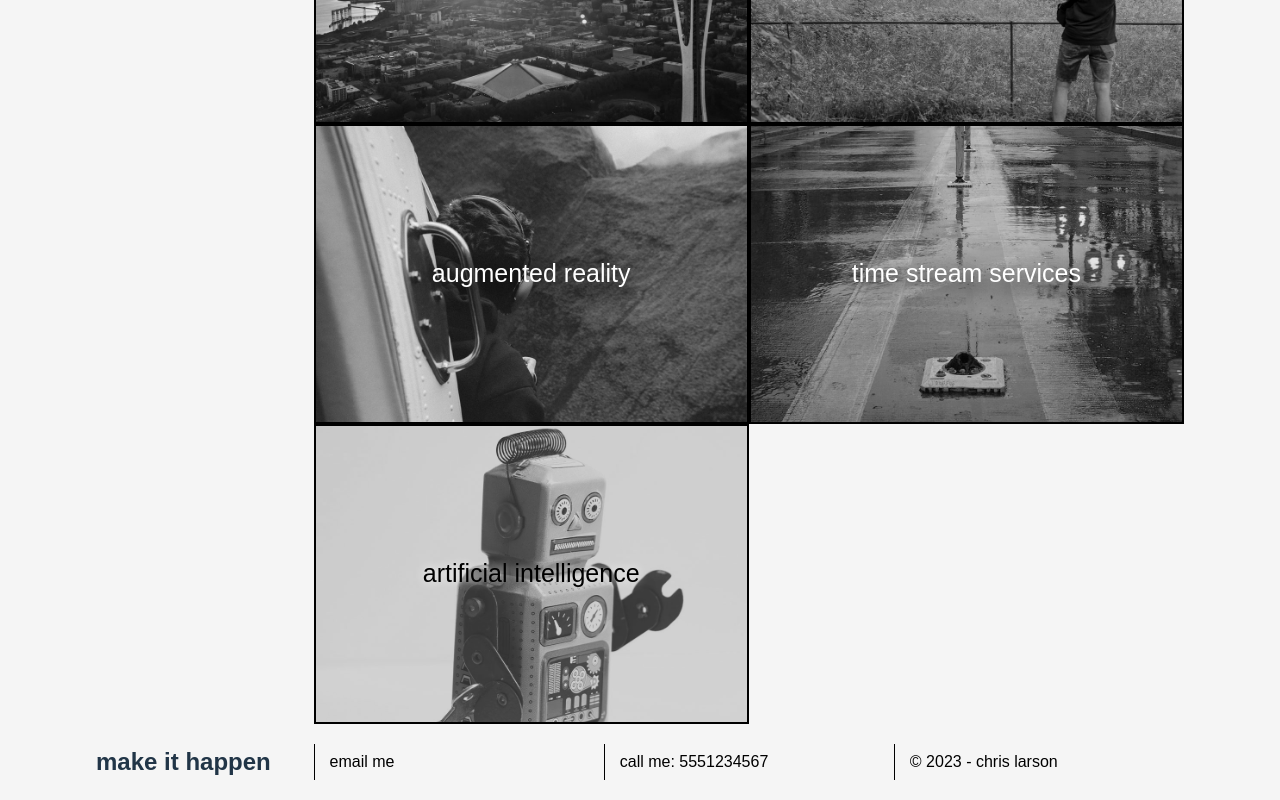
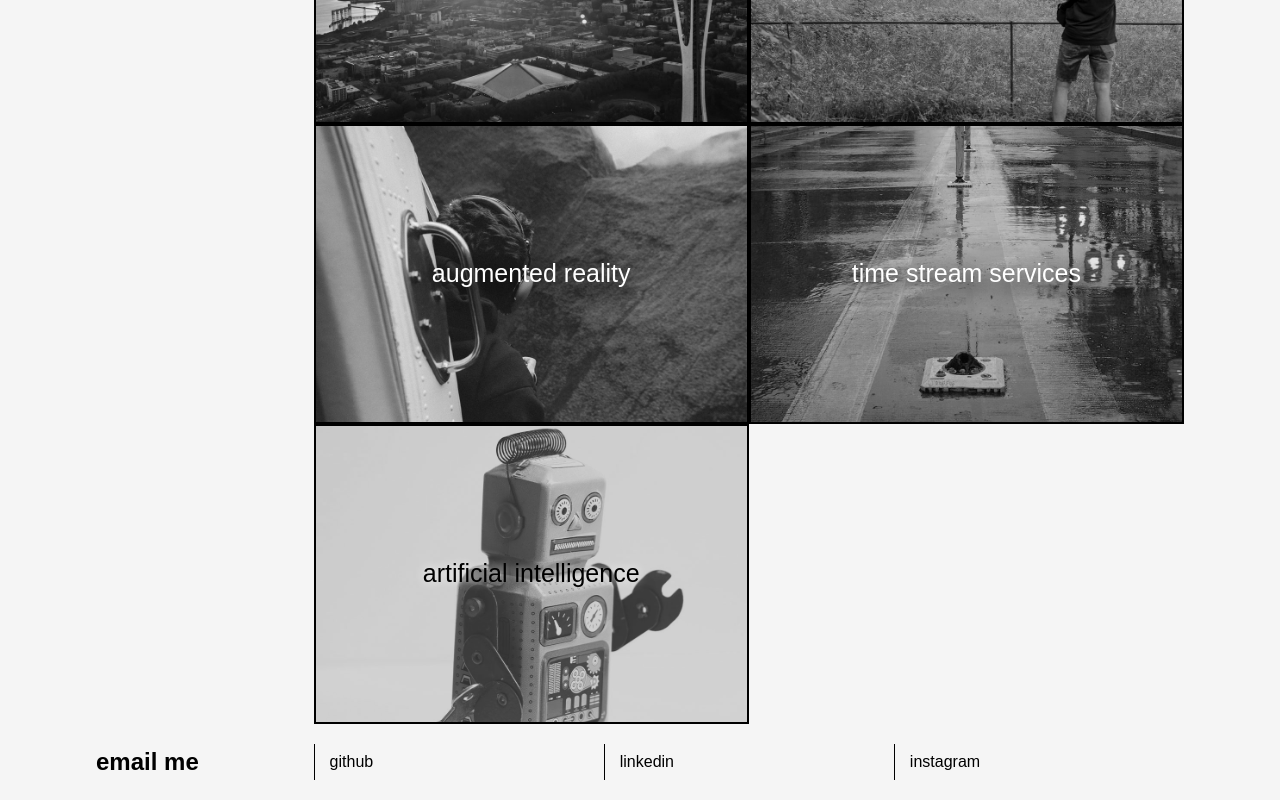
Before and after one commit to chlarson74/react-portfolio, a React (Vite) app: page / in a window 1280 px wide. Shown: the part 1245-2045 px from the top of the page. Built offline with nearby package versions, Linux system fonts and the light colour scheme.

Commit message:
updated footer links

```diff
--- a/src/App.css
+++ b/src/App.css
@@ -47,11 +47,13 @@ aside {
 aside p {
   margin:20px 20px 20px 0;
 }
+footer a h2,
 aside a {
   text-decoration: none;
   font-weight: bold;
   color:black;
 }
+footer a h2:hover,
 aside a:hover {
   color:darkblue;
 }
--- a/src/components/Footer.jsx
+++ b/src/components/Footer.jsx
@@ -4,11 +4,11 @@ import React from 'react';
 function Footer() {
   return (
         <footer id="contact">
-        <h2>make it happen</h2>
+        <a href="mailto:emailaddress@contact.info"><h2>email me</h2></a>
         <nav>
-            <a href="mailto:emailaddress@contact.info"><p>email me</p></a>
-            <a href="tel:5551234567"><p>call me: 5551234567</p></a>
-            <a href="#"><p>&copy; 2023 - chris larson</p></a>
+            <a href="https://github.com/chlarson74" target="_blank" rel="noreferrer"><p>github</p></a>
+            <a href="https://www.linkedin.com/in/christian-larson-6208a43b/" target="_blank" rel="noreferrer"><p>linkedin</p></a>
+            <a href="https://www.instagram.com/riseandrun74/" target="_blank" rel="noreferrer"><p>instagram</p></a>
         </nav>
         </footer>
   );
```
